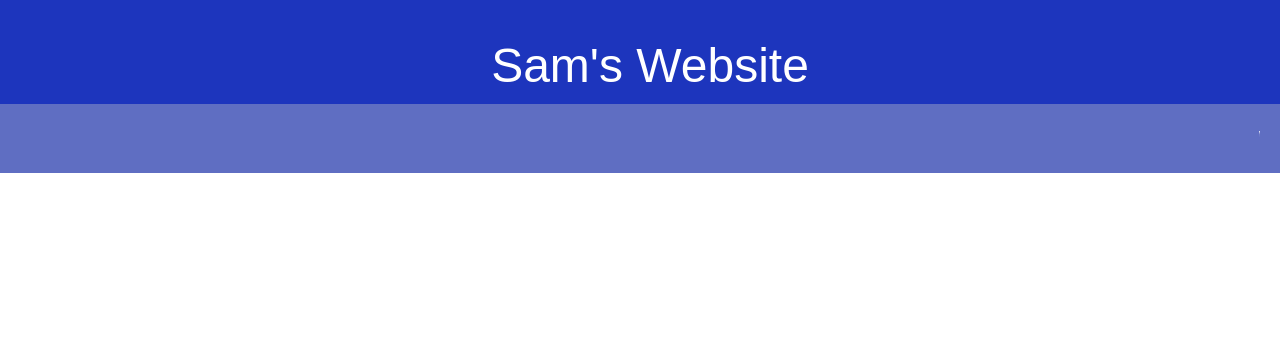
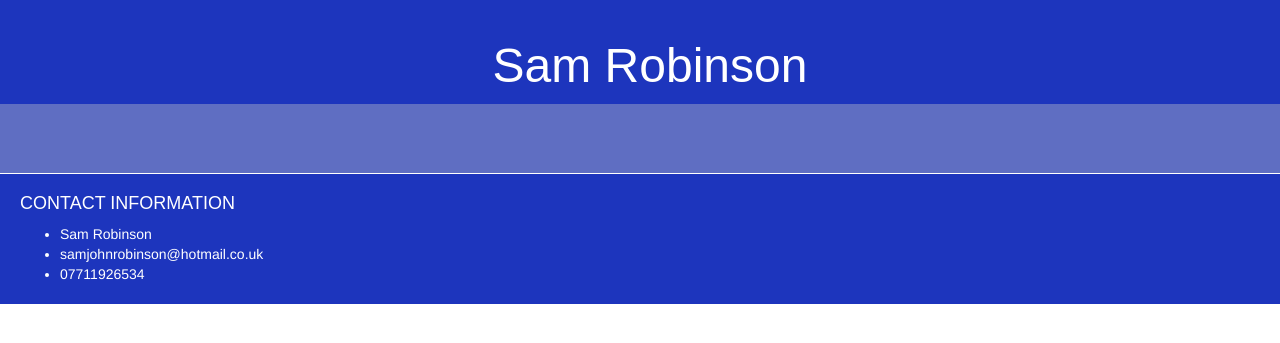
Before and after one commit to samrobinson3110/my-first-blog, a Django app: page / in a window 1280 px wide. Shown: the top 343 px of the page. Run offline with Django 3.2, Linux system fonts and the light colour scheme; data that the repository does not hold is empty; some libraries are stand-ins or nearby versions.

Commit message:
Adding footer

```diff
--- a/blog/static/css/blog.css
+++ b/blog/static/css/blog.css
@@ -8,6 +8,21 @@
     background-color: #5f6ec2;
     margin-top: -30;
     padding: 3px 20px 10px 20px;
+ }
+
+ .page-footer {
+     background-color: #1d35bd;
+     margin-bottom: 0;
+     padding: 10px 20px 10px 20px;
+ }
+
+ .footer {
+     color: #ffffff
+ }
+
+ .footer-content {
+     color: #ffffff;
+
  }
 
 .page-header h1, .page-header h1 a, .page-header h1 a:visited, .page-header h1 a:active {
--- a/blog/templates/blog/base.html
+++ b/blog/templates/blog/base.html
@@ -12,11 +12,11 @@
             {% if user.is_authenticated %}
             <a href="{% url 'post_new' %}" class="top-menu"><span class="glyphicon glyphicon-plus"></span></a>
             {% endif %}
-            <h1><a href="/">Sam's Website</a></h1>
+            <h1><a href="/">Sam Robinson</a></h1>
 
         </div>
         <div class="page-header2">
-            <h3><span class="title"><marquee>Welcome to my website</marquee></span></h3>
+            <h3><span class="title"><marquee>Welcome! I'm Sam, currently a student studying Computer Science at UoB</marquee></span></h3>
         </div>
         <div class="content container">
             <div class="row">
@@ -26,5 +26,9 @@
                 </div>
             </div>
         </div>
+        <div class="page-footer">
+            <h4><span class="footer">CONTACT INFORMATION</span></h4>
+            <span class="footer-content"><ul><li>Sam Robinson</li><li>samjohnrobinson@hotmail.co.uk</li><li>07711926534</li></ul></span>
+        </div>
     </body>
 </html>
```
